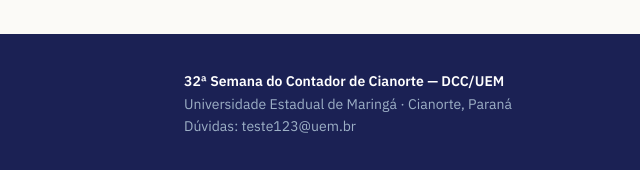
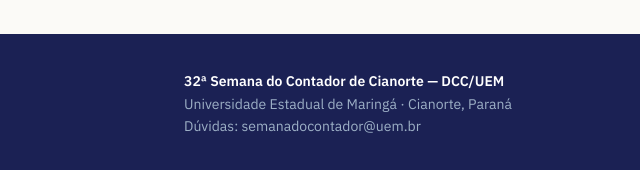
Before and after one commit to mateusteixeira2001/site-teste, a plain HTML site: page index.html in a window 1280 px wide. Shown: the part 1752-1922 px from the top of the page, 0-640 px from the left. Drawn offline with Linux system fonts and the light colour scheme.

Commit message:
modified:   index.html 	modified:   registro.html 	modified:   submeter.html

```diff
--- a/index.html
+++ b/index.html
@@ -123,7 +123,7 @@
   <div class="container">
     <strong>32ª Semana do Contador de Cianorte — DCC/UEM</strong><br>
     Universidade Estadual de Maringá · Cianorte, Paraná<br>
-    Dúvidas: teste123@uem.br
+    Dúvidas: semanadocontador@uem.br
   </div>
 </footer>
 
```
Also changed, not shown: registro.html (+1 -1 lines), submeter.html (+1 -1 lines).
